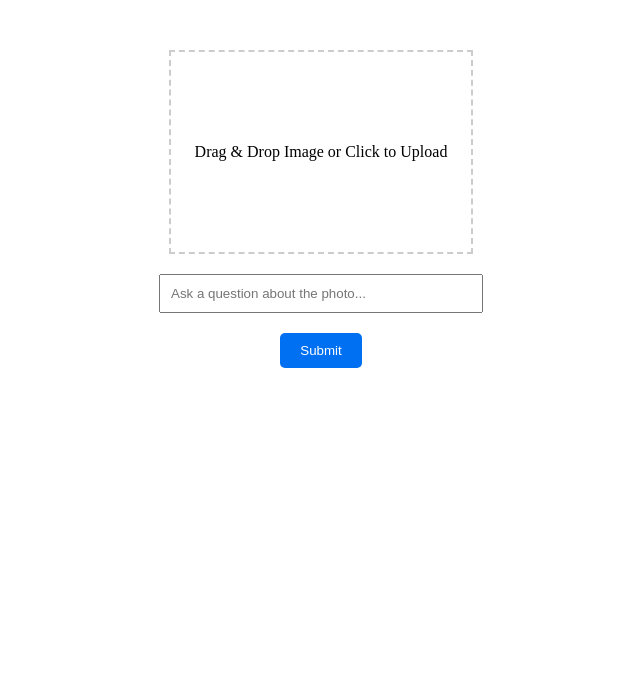
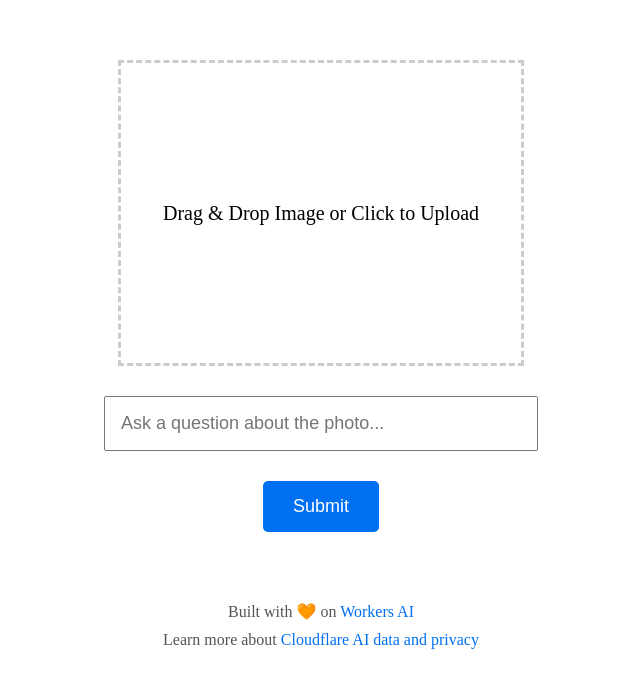
Before and after one commit to craigsdennis/floor-is-llava-workers-ai, a SvelteKit app: page / in a window 1280 px wide. Shown: the top 688 px of the page, without its empty margins (319-959 px from the left). Built offline with nearby package versions, Linux system fonts and the light colour scheme.

Commit message:
Updates sizing

```diff
--- a/src/routes/+page.svelte
+++ b/src/routes/+page.svelte
@@ -1,10 +1,11 @@
 <script lang="ts">
+	import { onMount } from 'svelte';
 	let image: File | null = null;
 	let imageUrl: string | null = null;
 	let question: string = '';
 	let isDragging: boolean = false;
+	let description: string | null = null;
 	let isLoading: boolean = false;
-	let description: string | null = null;
 
 	const handleFileUpload = (event: Event) => {
 		const target = event.target as HTMLInputElement;
@@ -44,6 +45,7 @@
 			alert('Please upload an image and ask a question.');
 			return;
 		}
+
 		isLoading = true;
 		const formData = new FormData();
 		formData.append('image', image);
@@ -55,11 +57,7 @@
 				body: formData
 			});
 
-			type Payload = {
-				description: string;
-			};
-			const result: Payload = await response.json();
-
+			const result = await response.json();
 			description = result.description; // Store the description from the response
 		} catch (error) {
 			console.error('Error submitting form:', error);
@@ -72,15 +70,15 @@
 
 <div class="container">
 	<div
-        role="button"
-        aria-label="Upload Area: Drag & Drop Image or Click to Upload"
 		class="upload-area {isDragging ? 'dragging' : ''}"
-        tabindex="0"
+		role="button"
+		tabindex="0"
 		on:drop={handleDrop}
 		on:dragover={handleDragOver}
 		on:dragleave={handleDragLeave}
 		on:click={() => document.getElementById('file-input')?.click()}
-        on:keydown={handleKeyDown}
+		on:keydown={handleKeyDown}
+		aria-label="Upload Area: Drag & Drop Image or Click to Upload"
 	>
 		<input
 			type="file"
@@ -90,7 +88,7 @@
 			id="file-input"
 		/>
 		{#if imageUrl}
-			<img src={imageUrl} alt="Uploaded" />
+			<img src={imageUrl} alt="Upload preview" />
 		{:else}
 			<label for="file-input">Drag & Drop Image or Click to Upload</label>
 		{/if}
@@ -108,6 +106,17 @@
 	{#if description}
 		<div class="description">{description}</div>
 	{/if}
+	<div class="footer">
+		<p>
+			Built with 🧡 on <a href="https://developers.cloudflare.com/workers-ai/" target="_blank"
+				>Workers AI</a
+			>
+		</p>
+		<p>
+			Learn more about <a href="https://developers.cloudflare.com/workers-ai/privacy/" target="_blank"
+				>Cloudflare AI data and privacy</a>
+		</p>
+	</div>
 </div>
 
 <style>
@@ -115,19 +124,20 @@
 		display: flex;
 		flex-direction: column;
 		align-items: center;
-		margin-top: 50px;
+		margin-top: 60px;
 	}
 
 	.upload-area {
-		width: 300px;
-		height: 200px;
-		border: 2px dashed #ccc;
+		width: 400px;
+		height: 300px;
+		border: 3px dashed #ccc;
 		display: flex;
 		justify-content: center;
 		align-items: center;
-		margin-bottom: 20px;
+		margin-bottom: 30px;
 		transition: background-color 0.3s;
 		cursor: pointer;
+		font-size: 20px;
 	}
 
 	.upload-area.dragging {
@@ -141,18 +151,20 @@
 	}
 
 	.question-input {
-		width: 300px;
-		padding: 10px;
-		margin-bottom: 20px;
+		width: 400px;
+		padding: 15px;
+		margin-bottom: 30px;
+		font-size: 18px;
 	}
 
 	.submit-button {
-		padding: 10px 20px;
+		padding: 15px 30px;
 		background-color: #0070f3;
 		color: white;
 		border: none;
 		border-radius: 5px;
 		cursor: pointer;
+		font-size: 18px;
 	}
 
 	.submit-button:hover {
@@ -160,21 +172,41 @@
 	}
 
 	.loading-indicator {
-		margin-top: 20px;
-		font-size: 16px;
+		margin-top: 30px;
+		font-size: 18px;
 		color: #0070f3;
 	}
 
 	.description {
-		margin-top: 20px;
-		font-size: 18px;
+		margin-top: 30px;
+		font-size: 20px;
 		font-weight: bold;
-		padding: 15px;
-		border: 2px solid #0070f3;
+		padding: 20px;
+		border: 3px solid #0070f3;
 		border-radius: 5px;
 		background-color: #e0f7fa;
 		color: #0070f3;
 		max-width: 80%;
 		text-align: center;
 	}
+
+	.footer {
+		margin-top: 60px;
+		text-align: center;
+		font-size: 16px;
+		color: #555;
+	}
+
+	.footer p {
+		margin: 10px 0;
+	}
+
+	.footer a {
+		color: #0070f3;
+		text-decoration: none;
+	}
+
+	.footer a:hover {
+		text-decoration: underline;
+	}
 </style>
```
Also changed, not shown: 1 other file (tests, documents, lock files or other folders).
